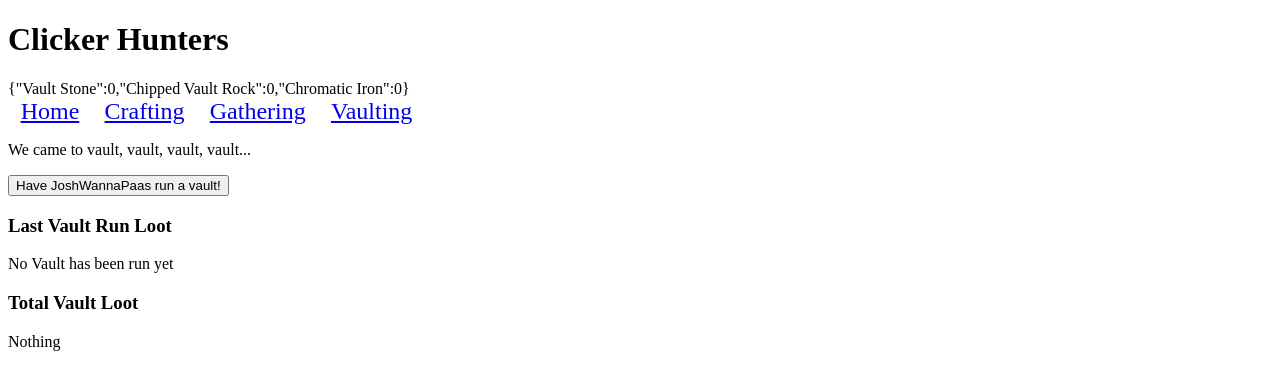
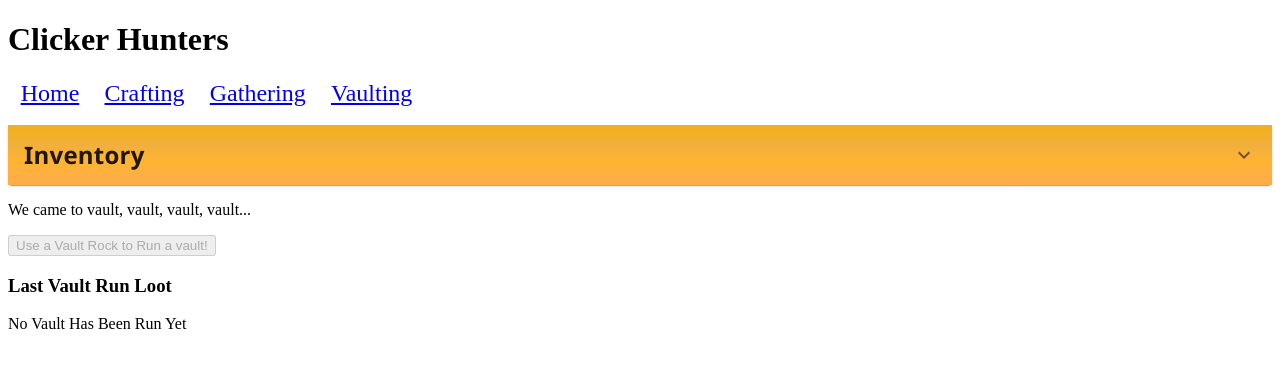
Before and after one commit to JoshWannaPaas/clicker-hunters, a Next.js app: page /world/vaulting in a window 1280 px wide. Shown: the top 390 px of the page. Built offline with nearby package versions, Linux system fonts and the light colour scheme.

Commit message:
Implemented Local Storage
Added Persisting Inventory through Local Storage, and all Phases interact with this Inventory

```diff
--- a/package.json
+++ b/package.json
@@ -9,6 +9,11 @@
     "lint": "next lint"
   },
   "dependencies": {
+    "@emotion/react": "^11.11.1",
+    "@emotion/styled": "^11.11.0",
+    "@fontsource/roboto": "^5.0.8",
+    "@mui/icons-material": "^5.14.3",
+    "@mui/material": "^5.14.4",
     "@types/node": "20.4.5",
     "@types/react": "18.2.17",
     "@types/react-dom": "18.2.7",
--- a/src/app/globals.css
+++ b/src/app/globals.css
@@ -2,3 +2,18 @@
     font-size: 150%;
     margin: 1%;
 }
+
+.inventory {
+    background-color: white;
+}
+
+#panel1a-header {
+    background: rgb(241,176,35);
+    background: linear-gradient(180deg, rgba(241,176,35,1) 11%, rgba(241,175,60,1) 33%, rgba(255,180,50,1) 62%, rgba(254,173,74,1) 94%);
+}
+
+#invHeader-text {
+    font-family: 'Segoe UI', Tahoma, Geneva, Verdana, sans-serif;
+    font-weight: 800;
+    font-size: 24px;
+}
--- a/src/app/layout.tsx
+++ b/src/app/layout.tsx
@@ -24,11 +24,12 @@ export default function RootLayout ({children,}: {children: React.ReactNode}) {
             <div>
               <h1>Clicker Hunters</h1>
 
-              <MaterialSection />
               <Link className="nav" href="/">Home</Link>
               <Link className="nav" href="/world/crafting">Crafting</Link>
               <Link className="nav" href="/world/gathering">Gathering</Link>
               <Link className="nav" href="/world/vaulting">Vaulting</Link>
+              <br /><br />
+              <MaterialSection />
             </div>
 
 
--- a/src/app/page.tsx
+++ b/src/app/page.tsx
@@ -1,3 +1,4 @@
+import { inventoryAtom } from '@/atoms/inventory'
 import styles from './page.module.css'
 
 export default function Home() {
--- a/src/app/world/vaulting/page.tsx
+++ b/src/app/world/vaulting/page.tsx
@@ -1,5 +1,6 @@
 "use client"
 
+import { inventoryAtom } from "@/atoms/inventory";
 import { usernameAtom } from "@/atoms/username";
 import React, { useEffect } from "react";
 import {useRecoilState} from 'recoil';
@@ -7,31 +8,37 @@ import {useRecoilState} from 'recoil';
 
 // List of Loot gained from the vault
 const lootList = [
-    "Vault Diamonds", "Larimar", "Carbon", "Knowledge Essence"
+    "Vault Diamonds", "Larimar", "Carbon", "Knowledge Shards"
 ] as const;
 
 export default function Home() {
-    const [username, setUsername] = useRecoilState(usernameAtom);
+    const [inventory, setInventory] = useRecoilState(inventoryAtom);
+
+    // const [username, setUsername] = useRecoilState(usernameAtom);
 
     // Click Button to run the Vault
-    const [vaultMessage, setVaultMessage] = React.useState(`Have ${username} run a vault!`);
+    // const [vaultMessage, setVaultMessage] = React.useState(`Have ${username} run a vault!`);
+    const [vaultMessage, setVaultMessage] = React.useState(`Use a Vault Rock to Run a vault!`);
 
-    useEffect(() => {
-        setVaultMessage(`Have ${username} run a vault!`);
-    }, [setVaultMessage, username]);
+    // useEffect(() => {
+    //     setVaultMessage(`Have ${username} run a vault!`);
+    // }, [setVaultMessage, username]);
 
     const vaultTime = 10;
     const timeInterval = 100;
+    const numRocksForVault = 1;
     let currentVaultTime:number;
-    // let runningVault = false;
     const [runningVault, setRunningVault] = React.useState(false);
+    const [vaultRocks, setVaultRocks] = React.useState(inventory["Vault Rocks"] || 0);
 
 
     // When button is pressed, wait vaultTime in timeInterval intervals for Vault to finish
     // Running a Vault is a countdown to generating loot
     const runVault = () => {
-        if(!runningVault){
+        if(!runningVault && vaultRocks >= numRocksForVault){
             setRunningVault(true);
+            setVaultRocks(vaultRocks - numRocksForVault);
+            setInventory({...inventory, "Vault Rocks": vaultRocks - numRocksForVault});
             currentVaultTime = vaultTime;
 
             let vaultRun = setInterval(() => {
@@ -48,8 +55,7 @@ export default function Home() {
         }
     }
 
-
-
+/*
     // Stores the actual values for your Total Vault Loot
     const [lootValues, setLootValues] = React.useState([0, 0, 0, 0]);
 
@@ -87,17 +93,48 @@ export default function Home() {
         }
         setTotalVaultLoot(totalLoot);
     }
+*/
+
+    const [vaultDiamonds, setVaultDiamonds] = React.useState(inventory["Vault Diamonds"] || 0);
+    const [larimar, setLarimar] = React.useState(inventory["Larimar"] || 0);
+    const [carbon, setCarbon] = React.useState(inventory["Carbon"] || 0);
+    const [knowledgeShards, setKnowledgeShards] = React.useState(inventory["Knowledge Shards"] || 0);
+    const [lastVaultMsg, setLastVaultMsg] = React.useState("No Vault Has Been Run Yet");
+
+    const generateVaultLoot = () => {
+        let vaultLoot = [0,0,0,0];
+        for(let i = 0; i < vaultLoot.length; i++)
+            vaultLoot[i] = Math.floor(Math.random() * 100);
+
+        setVaultDiamonds(vaultDiamonds + vaultLoot[0]);
+        setLarimar(larimar + vaultLoot[1]);
+        setCarbon(carbon + vaultLoot[2]);
+        setKnowledgeShards(knowledgeShards + vaultLoot[3]);
+
+        setInventory({
+            ...inventory,
+            "Vault Diamonds": vaultDiamonds + vaultLoot[0],
+            "Larimar": larimar + vaultLoot[1],
+            "Carbon": carbon + vaultLoot[2],
+            "Knowledge Shards": knowledgeShards + vaultLoot[3]
+        });
+
+        // Display Bug here
+        for(let i = 0; i < vaultLoot.length; i++){
+            if(i == vaultLoot.length-1)
+                setLastVaultMsg(lastVaultMsg + lootList[i] + ": " + vaultLoot[i]);
+            setLastVaultMsg(lastVaultMsg + lootList[i] + ": " + vaultLoot[i] + ", ");
+        }
+    }
 
 
 
     return (
       <main>
         <p>We came to vault, vault, vault, vault...</p>
-        <button disabled={runningVault} onClick={runVault}>{vaultMessage}</button>
+        <button disabled={runningVault || vaultRocks < numRocksForVault} onClick={runVault}>{vaultMessage}</button>
         <h3>Last Vault Run Loot</h3>
-        <p>{vaultLoot}</p>
-        <h3>Total Vault Loot</h3>
-        <p>{totalVaultLoot}</p>
+        {lastVaultMsg}
       </main>
     )
   }
--- a/src/atoms/inventory.ts
+++ b/src/atoms/inventory.ts
@@ -0,0 +1,24 @@
+import { AtomEffect, atom } from "recoil";
+
+const localStorageEffect = (key: string) => ({setSelf, onSet}: any) => {
+    const savedValue = localStorage.getItem(key)
+    if (savedValue != null) {
+      setSelf(JSON.parse(savedValue));
+    }
+
+    onSet((newValue: any, _: any, isReset: any) => {
+      isReset
+        ? localStorage.removeItem(key)
+        : localStorage.setItem(key, JSON.stringify(newValue));
+    });
+  };
+
+export const inventoryAtom = atom<Record<string, number>>({
+  key: "inventoryAtom",
+  default: {
+    "Vault Stone": 0
+  },
+  effects: [
+    localStorageEffect('current_inventory')
+  ]
+})
--- a/src/atoms/materialList.ts
+++ /dev/null
@@ -1,10 +0,0 @@
-import { AtomEffect, atom } from "recoil";
-
-export const materialListAtom = atom<Record<string, number>>({
-  key: "materialListAtom",
-  default: {
-    "Vault Stone": 0,
-    "Chipped Vault Rock": 0,
-    "Chromatic Iron": 0
-  }
-})
--- a/src/components/MaterialSection.tsx
+++ b/src/components/MaterialSection.tsx
@@ -1,22 +1,35 @@
-import { materialListAtom } from "@/atoms/materialList";
+import { inventoryAtom } from "@/atoms/inventory";
 import { useRecoilState } from "recoil";
 import React, { useEffect } from "react";
-
-// const ProfileSection = () => {
-//     const [username, setUsername] = useRecoilState(usernameAtom)
-//     return (
-//       <div>
-//         {username}
-//       </div>
-//     )
-//   }
-//   export default ProfileSection;
+import Accordion from '@mui/material/Accordion';
+import AccordionSummary from '@mui/material/AccordionSummary';
+import AccordionDetails from '@mui/material/AccordionDetails';
+import Typography from '@mui/material/Typography';
+import ExpandMoreIcon from '@mui/icons-material/ExpandMore';
 
   const MaterialSection = () => {
-    const [materialList, setMaterialList] = useRecoilState(materialListAtom);
+    const [inventory, setInventory] = useRecoilState(inventoryAtom);
 
-    return(
-        <div>{JSON.stringify(materialList)}</div>
+    let inv = [];
+    for(let i in inventory){
+      inv.push(<Typography>{i}: {inventory[i]}</Typography>);
+    }
+
+    return (
+        <div>
+          <Accordion className="Inventory">
+            <AccordionSummary
+              expandIcon={<ExpandMoreIcon />}
+              aria-controls="panel1a-content"
+              id="panel1a-header"
+            >
+              <Typography id="invHeader-text">Inventory</Typography>
+            </AccordionSummary>
+            <AccordionDetails>
+              {inv}
+            </AccordionDetails>
+          </Accordion>
+        </div>
     )
   }
 
```
Also changed, not shown: src/app/summary.md (+13 -0 lines), src/app/world/crafting/page.tsx (+39 -6 lines), src/app/world/gathering/page.tsx (+30 -27 lines), 1 other file (tests, documents, lock files or other folders).
